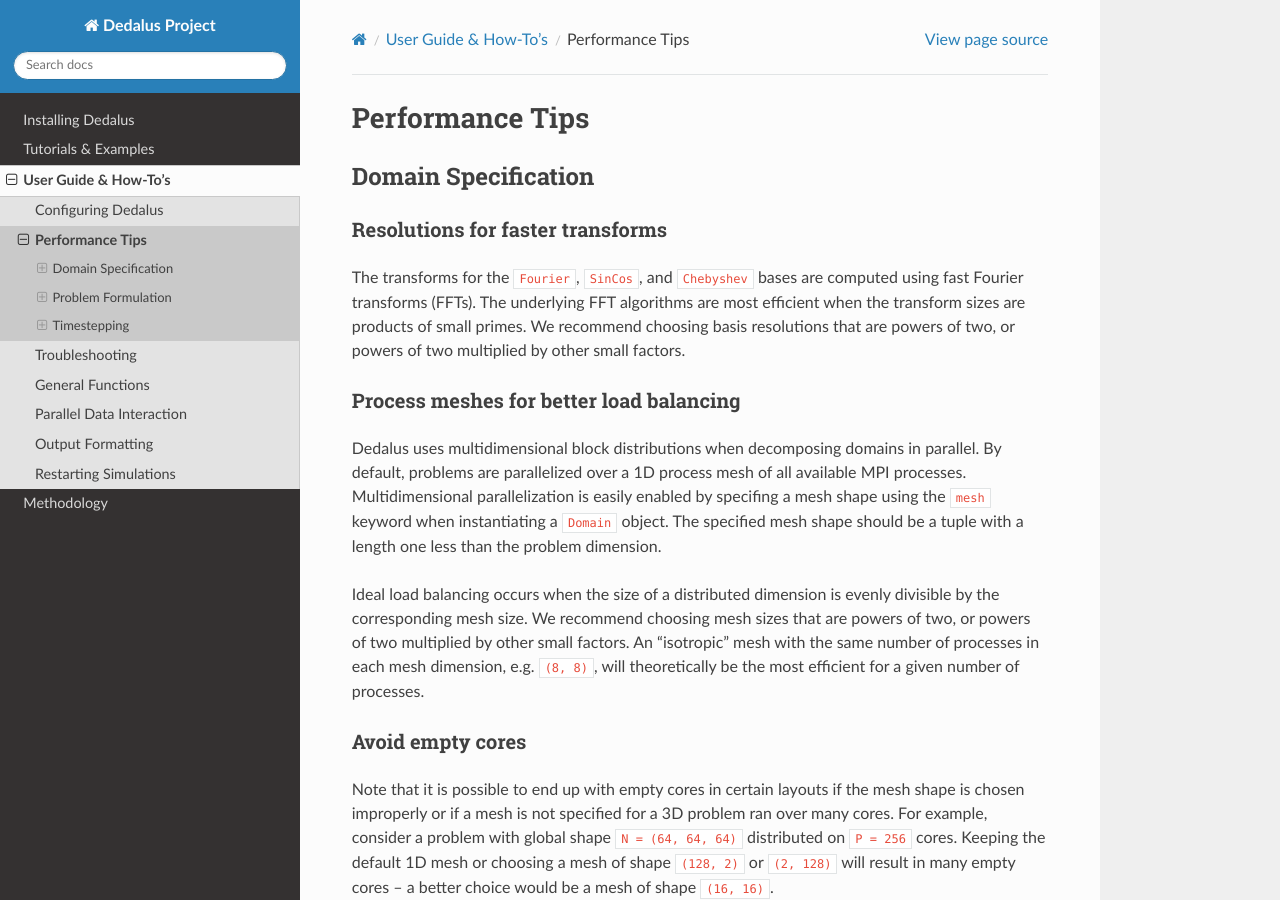
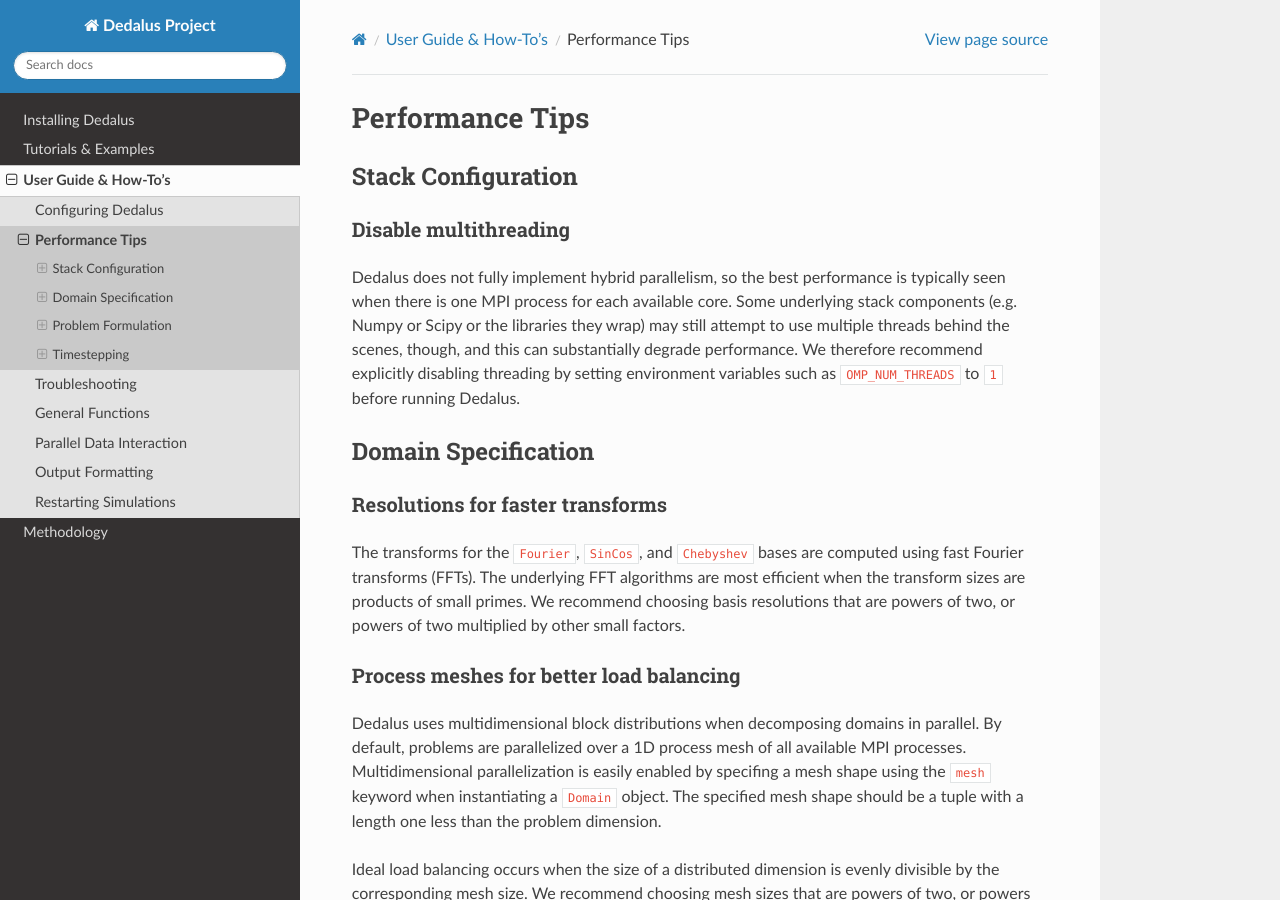
Before and after one commit to DedalusProject/dedalus, a Sphinx documentation site: the page built from docs/pages/performance_tips.rst, in a window 1280 px wide and 900 px high. Built offline with Sphinx 7.4.7 and the Read the Docs theme 2.0.0, drawn with Linux system fonts in a browser that asks for light colours; pages that are not in the unit, such as notebooks, are missing from menus.

Commit message:
Add threading tips

```diff
--- a/docs/pages/performance_tips.rst
+++ b/docs/pages/performance_tips.rst
@@ -2,6 +2,16 @@
 
 Performance Tips
 ****************
+
+Stack Configuration
+===================
+
+Disable multithreading
+----------------------
+
+Dedalus does not fully implement hybrid parallelism, so the best performance is typically seen when there is one MPI process for each available core.
+Some underlying stack components (e.g. Numpy or Scipy or the libraries they wrap) may still attempt to use multiple threads behind the scenes, though, and this can substantially degrade performance.
+We therefore recommend explicitly disabling threading by setting environment variables such as ``OMP_NUM_THREADS`` to ``1`` before running Dedalus.
 
 Domain Specification
 ====================
```
